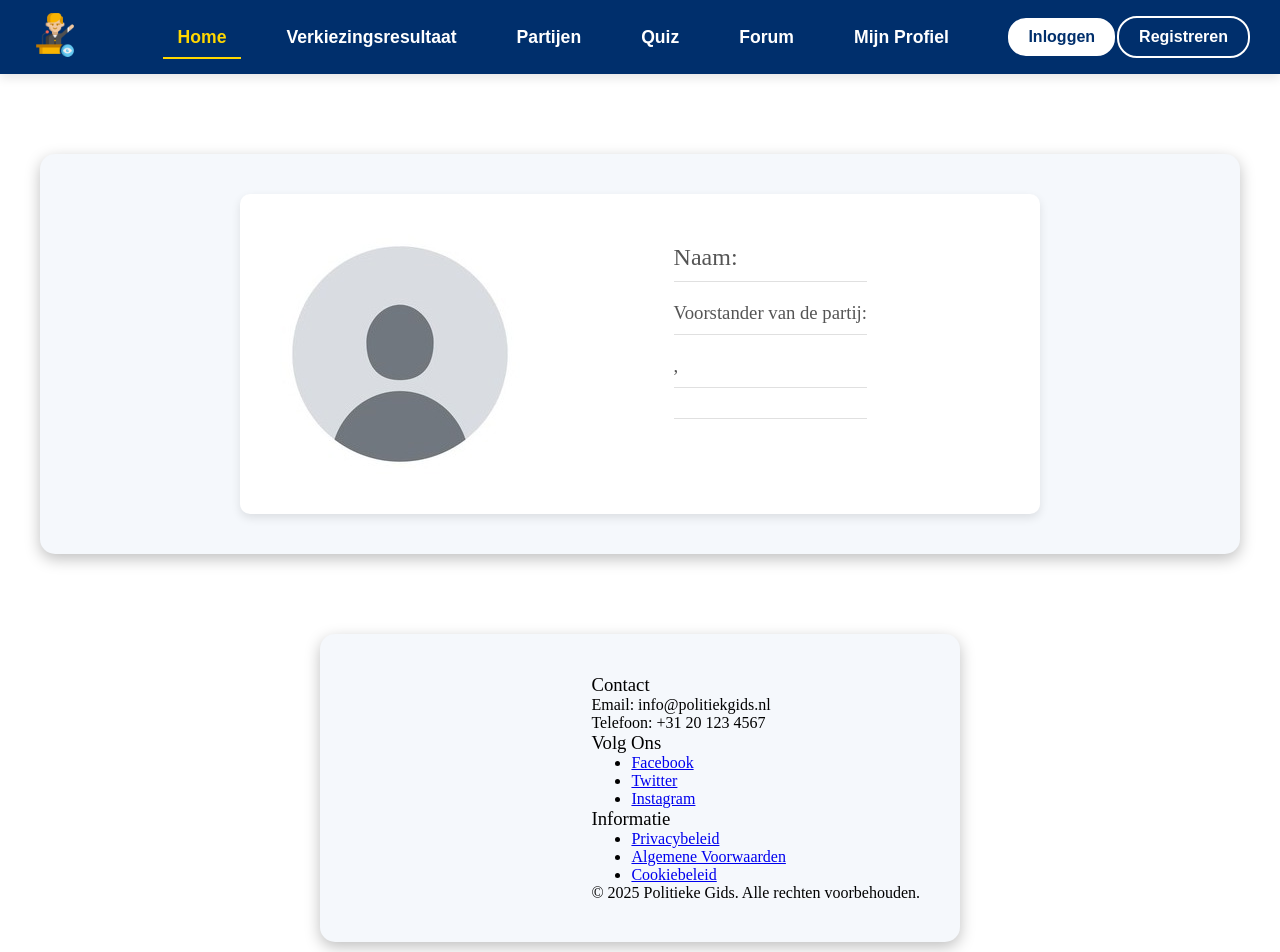
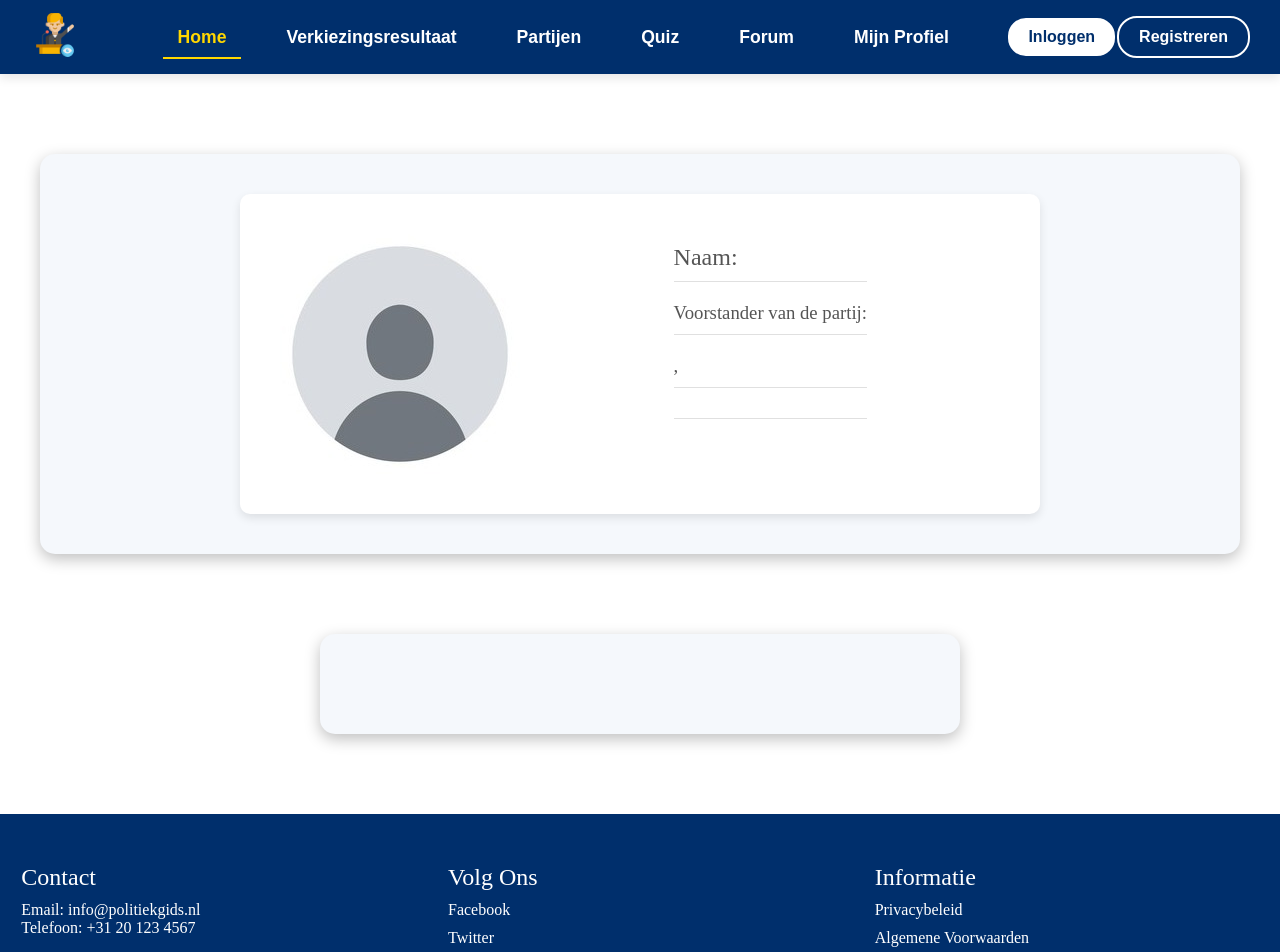
Before and after one commit to mohammedakhlifi/s3e-S205-Team-3, a Vue app in the folder election-frontend/: page /user-profile/1 in a window 1280 px wide. Shown: the top 952 px of the page. Built offline with nearby package versions, Linux system fonts and the light colour scheme; no server answers.

Commit message:
footer verplaatst naar buiten de "platformen" div. Bezig met profielfoto toevoegen

```diff
--- a/election-frontend/src/components/pages/PersonalProfile.vue
+++ b/election-frontend/src/components/pages/PersonalProfile.vue
@@ -8,6 +8,14 @@
         <p class="info">Naam: {{ editMode ? editedUser.name : user.name }}</p>
         <p class="info">Voorstander: {{ editMode ? editedUser.voorstander : user.voorstander }} </p>
         <p class="info">Provincie, Stad: {{ editMode ? editedUser.province : user.province }}, {{ editMode ? editedUser.city : user.city }}</p>
+
+      <!-- profielfoto   -->
+      <div v-if="editMode">
+        <input type="file" @change="handleFileChange" accept="image/*" />
+        <button @click="uploadProfilePicture">Upload Foto</button>
+      </div>
+
+
       </div>
 
       <!--Gegevens sectie-->
@@ -48,19 +56,19 @@
         <p class="section-title">Platformen</p>
         <div v-if="!editMode">
         <p class="details" v-if="!editMode && !editedUser.social1" >Voeg je social media platformen toe!</p>
-        <p class="details" >Social media 1: {{editedUser.social1}} </p>
-        <p class ="details" >Social media 2: {{editedUser.social2}}</p>
-        <p class="details" >Social media 3: {{editedUser.social3}}</p>
-        <p class="details" >Social media 4: {{editedUser.social4}}</p>
+        <p class="details" v-if="editedUser.social1">{{editedUser.social1}} </p>
+        <p class ="details" v-if="editedUser.social2">{{editedUser.social2}}</p>
+        <p class="details" v-if="editedUser.social3">{{editedUser.social3}}</p>
+        <p class="details" v-if="editedUser.social4">{{editedUser.social4}}</p>
         </div>
 
         <div v-if="editMode" id="mySocials">
-          <button id="addSocials" @click="addSocialInput">Add</button>
 
           <div v-for="(social, index) in socialInputs" :key="index">
                 <input type="url" v-model="editedUser[social]" class="socials" >
-
+            <button @click="removeSocialInput(index)" class="remove-btn">X</button>
           </div>
+          <button id="addSocials" @click="addSocialInput"> Toevoegen</button>
 
         </div>
 
@@ -91,6 +99,8 @@ export default defineComponent({
       editedUser: {},
       editMode: false,
       socialInputs: [] , //Array voor het bijhouden van toegevoegde socials
+      selectedFile: null, // Hier sla je het geselecteerde bestand op
+      previewImage: null, // Voor het weergeven van een voorbeeld van de afbeelding
     };
   },
   mounted() {
@@ -144,8 +154,39 @@ export default defineComponent({
       }
     },
 
+    removeSocialInput(index) {
+      const socialKey = this.socialInputs[index];
+      this.editedUser[socialKey] = "";
 
-  }
+      //Verwijder de socialkey uit de array
+      this.socialInputs.splice(index, 1)
+      //Verwijder de data uit editeduser
+      this.$delete(this.editedUser, socialKey);
+    },
+
+    handleFileChange(event) {
+      const file = event.target.files[0];
+      if (file) {
+        this.selectedFile = file;
+        this.previewImage = URL.createObjectURL(file) // Toon een voorbeeld
+      }
+    },
+    //async uploadProfilePicture() {
+      //if (!this.selectedFile) {
+       // alert('Selecteer een foto voordat je uploadt.');
+        //return;
+      //}
+
+      //const formData = new FormData();
+      //formData.append(`profilePicture`, this.selectedFile);
+
+      //try {
+        //const response = await axios.post()
+     // }
+
+    //},
+
+  },
 });
 </script>
 
@@ -267,11 +308,27 @@ export default defineComponent({
 }
 
 #mySocials {
-    display: flex;
-    flex-direction: column;
-    gap: 10px;
+
+  display: flex;
+  flex-direction: column;
+  gap: 10px;
+  position: relative; /* Add this to enable absolute positioning for children */
+  min-height: 150px; /* Optional: ensure enough space for the button */
 }
 
+#addSocials {
+  position: absolute; /* Position it relative to #mySocials */
+  bottom: 10px; /* Adjust as needed for spacing */
+  right: 10px; /* Adjust as needed for spacing */
+  width: 10vw;
+  background-color: #007bff; /* Optional: button color */
+  color: white;
+  border: none;
+  padding: 10px;
+  border-radius: 5px;
+  cursor: pointer;
+  transition: background-color 0.3s ease;
+}
 
 .row {
   display: flex;
--- a/election-frontend/src/components/pages/UserProfile.vue
+++ b/election-frontend/src/components/pages/UserProfile.vue
@@ -21,6 +21,8 @@
       <p>{{user.social4}}</p>
     </div>
 
+
+  </div>
   <!-- Footer Sectie -->
   <footer class="footer">
     <div class="footer-content">
@@ -50,8 +52,6 @@
       <p>&copy; 2025 Politieke Gids. Alle rechten voorbehouden.</p>
     </div>
   </footer>
-  </div>
-
 </template>
 
 <script>
@@ -171,7 +171,90 @@ export default defineComponent({
   justify-content: flex-end; /* Rechts uitlijnen */
 }
 
+/* Footer Styling met Donkerblauwe Achtergrond */
+.footer {
+  background-color: #002f6c;
+  padding: 50px 0;
+  color: white;
+  font-size: 1rem;
+}
 
+.footer-content {
+  display: flex;
+  justify-content: space-around;
+  margin-bottom: 30px;
+}
+
+.footer-section {
+  width: 30%;
+}
+
+.footer-section h3 {
+  font-size: 1.5rem;
+  margin-bottom: 10px;
+}
+
+.footer-section p,
+.footer-section ul {
+  font-size: 1rem;
+}
+
+.footer-section ul {
+  list-style: none;
+  padding-left: 0;
+}
+
+.footer-section ul li {
+  margin-bottom: 10px;
+}
+
+.footer-section ul li a {
+  color: white;
+  text-decoration: none;
+  transition: color 0.3s ease;
+}
+
+.footer-section ul li a:hover {
+  color: #ffd700;
+}
+
+.footer-bottom {
+  text-align: center;
+  border-top: 1px solid #ddd;
+  padding-top: 20px;
+}
+
+.footer-bottom p {
+  font-size: 0.9rem;
+  color: #ddd;
+}
+
+/* Mobiel Responsief */
+@media (max-width: 900px) {
+  .banner-content h1 {
+    font-size: 2.5rem;
+  }
+
+  .info {
+    flex-direction: column;
+    align-items: center;
+  }
+
+  .info-section {
+    width: 90%;
+  }
+
+  .footer-content {
+    flex-direction: column;
+    align-items: center;
+  }
+
+  .footer-section {
+    width: 80%;
+    text-align: center;
+    margin-bottom: 20px;
+  }
+}
 
 
 </style>
```
Lines whose indentation alone changed are shown as unchanged.
